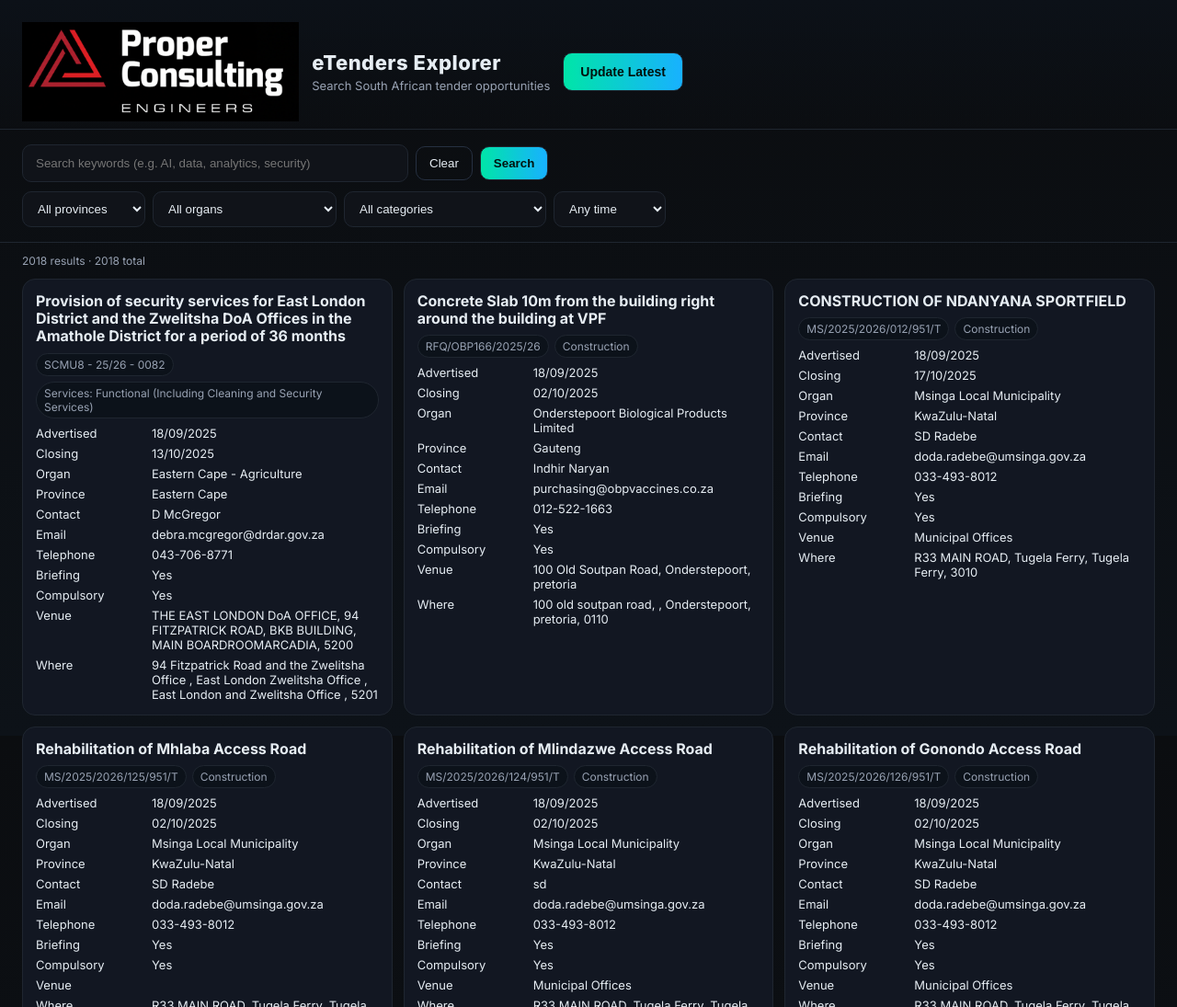
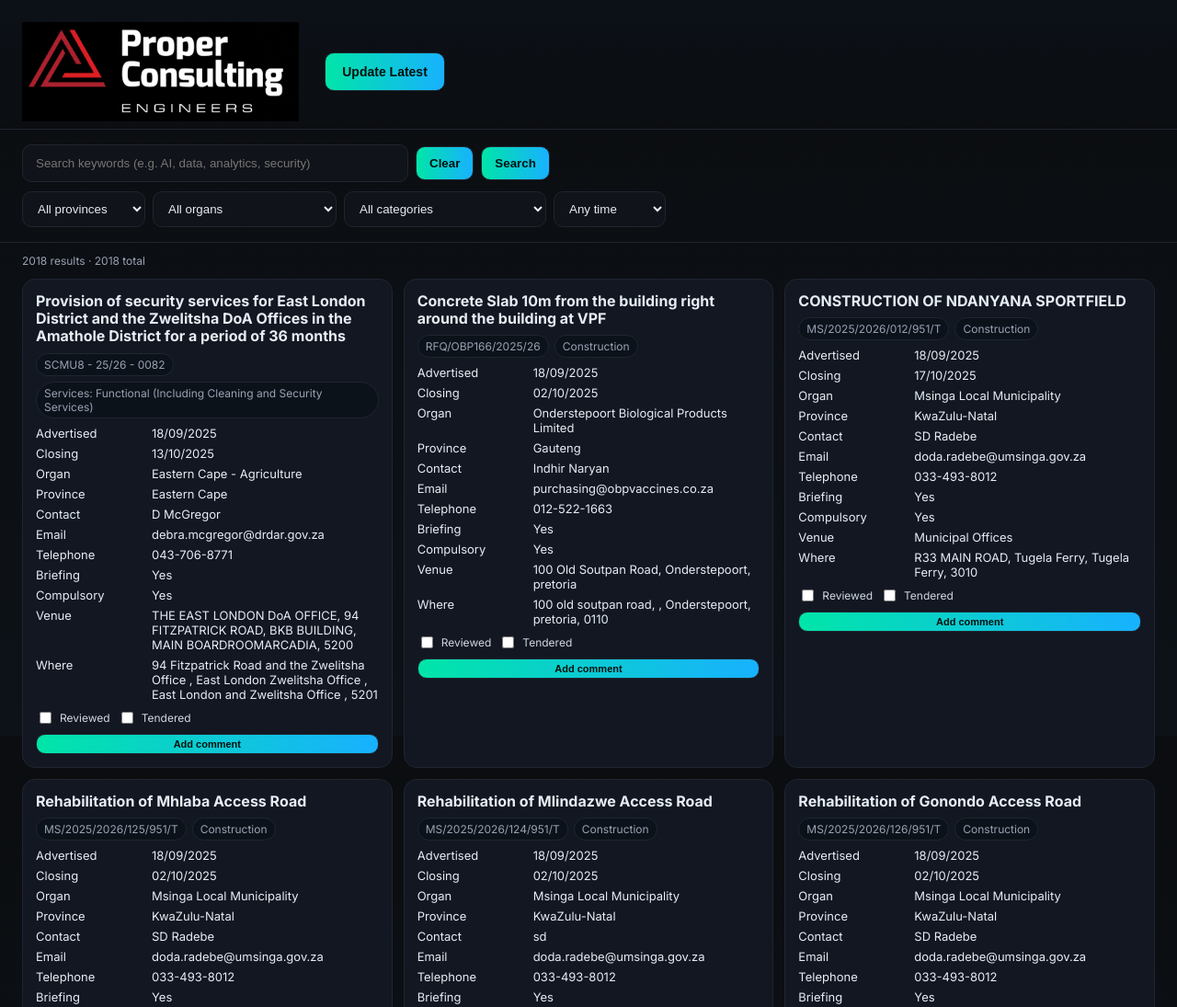
Before and after one commit to ChrisLovable/etenders, a website: page web/index.html in a window 1280 px wide. Shown: the top 1095 px of the page at 92% size. Drawn offline with nearby package versions, Linux system fonts and the light colour scheme; no server answers; files whose address does not match are found by name.

Commit message:
Deploy latest UI + flags + comments

```diff
--- a/web/index.html
+++ b/web/index.html
@@ -14,10 +14,7 @@
   <header class="app-header">
     <div class="left">
       <img src="/assets/logo.png" alt="Proper Consulting Engineers" class="logo" />
-      <div class="titles">
-        <div class="brand">eTenders Explorer</div>
-        <div class="subtitle">Search South African tender opportunities</div>
-      </div>
+      <div class="titles"></div>
       <button id="updateBtn" class="btn primary big">Update Latest</button>
       <span id="updateMsg" class="muted" style="margin-left:8px"></span>
     </div>
@@ -26,7 +23,7 @@
   <section class="controls">
     <div class="search-row">
       <input id="q" class="input" type="text" placeholder="Search keywords (e.g. AI, data, analytics, security)" />
-      <button id="clearBtn" class="btn ghost" title="Clear search">Clear</button>
+      <button id="clearBtn" class="btn primary" title="Clear search">Clear</button>
       <button id="searchBtn" class="btn primary">Search</button>
     </div>
     <div class="filters-row">
--- a/web/main.js
+++ b/web/main.js
@@ -13,6 +13,7 @@
 
 let rows = [];
 let aiMap = new Map();
+let serverFlags = {};
 
 async function loadCsv(url){
   return new Promise((resolve,reject)=>{
@@ -88,7 +89,9 @@
   stats.textContent = `${data.length} results · ${rows.length} total`;
 
   for(const r of data){
-    const card=document.createElement('div');card.className='card';
+    const card=document.createElement('div');
+    const isCivil = String(r['Category']||'').toLowerCase().includes('civil engineering');
+    card.className = 'card' + (isCivil ? ' civil' : '');
 
     const title=document.createElement('div');title.className='title';
     title.textContent=r['Tender Description'];
@@ -114,6 +117,72 @@
     add('Venue', r['Briefing Venue']);
     add('Where', r['Place where goods, works or services are required']);
     card.appendChild(kv);
+
+    // Flags: Reviewed / Tendered (persist to localStorage keyed by tender number)
+    const flags=document.createElement('div');flags.className='flags';
+    const reviewedId = `rev_${r['Tender Number']}`;
+    const tenderedId = `ten_${r['Tender Number']}`;
+    const reviewed = document.createElement('input'); reviewed.type='checkbox'; reviewed.id=reviewedId;
+    const tendered = document.createElement('input'); tendered.type='checkbox'; tendered.id=tenderedId;
+
+    // Load persisted (server first, fallback to localStorage)
+    const localSaved = JSON.parse(localStorage.getItem('tenderFlags')||'{}');
+    const sv = serverFlags[r['Tender Number']] || {};
+    const initialReviewed = (sv.reviewed !== undefined) ? sv.reviewed : localSaved[reviewedId];
+    const initialTendered = (sv.tendered !== undefined) ? sv.tendered : localSaved[tenderedId];
+    if (initialReviewed) reviewed.checked = true;
+    if (initialTendered) { tendered.checked = true; card.classList.add('tendered'); }
+
+    const saveFlags = ()=>{
+      const obj = JSON.parse(localStorage.getItem('tenderFlags')||'{}');
+      obj[reviewedId] = reviewed.checked;
+      obj[tenderedId] = tendered.checked;
+      localStorage.setItem('tenderFlags', JSON.stringify(obj));
+      // Try to persist to server
+      fetch('/api/flags', { method:'POST', headers:{'Content-Type':'application/json'}, body: JSON.stringify({ tenderNumber: r['Tender Number'], reviewed: reviewed.checked, tendered: tendered.checked }) }).catch(()=>{});
+      if (tendered.checked) card.classList.add('tendered'); else card.classList.remove('tendered');
+    };
+    reviewed.addEventListener('change', saveFlags);
+    tendered.addEventListener('change', saveFlags);
+
+    const rLabel=document.createElement('label'); rLabel.htmlFor=reviewedId; rLabel.innerHTML='<span>Reviewed</span>'; rLabel.prepend(reviewed);
+    const tLabel=document.createElement('label'); tLabel.htmlFor=tenderedId; tLabel.innerHTML='<span>Tendered</span>'; tLabel.prepend(tendered);
+    // Add comment button inline with flags
+    const commentBtn = document.createElement('button');
+    commentBtn.className='btn primary sm';
+    commentBtn.textContent='Add comment';
+    flags.appendChild(rLabel); flags.appendChild(tLabel); flags.appendChild(commentBtn);
+    card.appendChild(flags);
+
+    // Add comment section (toggleable)
+    const commentWrap = document.createElement('div');
+    commentWrap.className='comment';
+    const textarea = document.createElement('textarea');
+    textarea.placeholder = 'Write a short note for this tender...';
+    const commentActions = document.createElement('div');
+    commentActions.className='actions';
+    const saveComment = document.createElement('button'); saveComment.className='btn primary'; saveComment.textContent='Save';
+    const cancelComment = document.createElement('button'); cancelComment.className='btn'; cancelComment.textContent='Cancel';
+    commentActions.appendChild(saveComment); commentActions.appendChild(cancelComment);
+    commentWrap.appendChild(textarea); commentWrap.appendChild(commentActions);
+    card.appendChild(commentBtn);
+    card.appendChild(commentWrap);
+
+    // Populate from server/local if exists
+    const existingComment = (serverFlags[r['Tender Number']]||{}).comment || localSaved[`com_${r['Tender Number']}`] || '';
+    if (existingComment) { textarea.value = existingComment; }
+
+    commentBtn.addEventListener('click', ()=>{
+      commentWrap.style.display = commentWrap.style.display==='flex' ? 'none' : 'flex';
+    });
+    cancelComment.addEventListener('click', ()=>{ commentWrap.style.display='none'; });
+    saveComment.addEventListener('click', ()=>{
+      const obj = JSON.parse(localStorage.getItem('tenderFlags')||'{}');
+      obj[`com_${r['Tender Number']}`] = textarea.value;
+      localStorage.setItem('tenderFlags', JSON.stringify(obj));
+      fetch('/api/flags', { method:'POST', headers:{'Content-Type':'application/json'}, body: JSON.stringify({ tenderNumber: r['Tender Number'], comment: textarea.value }) }).catch(()=>{});
+      commentWrap.style.display='none';
+    });
 
     grid.appendChild(card);
   }
@@ -207,6 +276,11 @@
 (async function init(){
   const adv = await loadCsv(advertisedCsvUrl);
   rows = adv;
+  // Load server flags if available
+  try {
+    const res = await fetch('/api/flags');
+    if (res.ok) serverFlags = await res.json();
+  } catch (_) {}
   buildFilters(rows);
   filterRows();
 })();
--- a/web/styles.css
+++ b/web/styles.css
@@ -14,7 +14,7 @@
 }
 *{box-sizing:border-box}
 html,body{margin:0;padding:0;height:100%;font-family:'Inter',system-ui,-apple-system,Segoe UI,Roboto,Arial,sans-serif;background:linear-gradient(180deg,#0b0d10 0%,#0d1218 100%);color:var(--text)}
-.app-header{padding:24px 24px 8px;border-bottom:1px solid var(--border);background:linear-gradient(180deg,#0c1118,transparent)}
+.app-header{padding:24px 24px 8px;border-bottom:1px solid var(--border);background:linear-gradient(180deg,#0c1118,transparent);color:var(--text)}
 .brand{font-size:22px;font-weight:800;letter-spacing:0.5px}
 .subtitle{color:var(--muted);font-size:13px;margin-top:4px}
 .controls{padding:16px 24px;border-bottom:1px solid var(--border)}
@@ -30,11 +30,22 @@
 .btn:hover{transform:translateY(-1px);border-color:#2c3644}
 .btn.primary{background:linear-gradient(90deg,var(--accent),#18b1ff);color:#02120e;font-weight:700}
 .btn.big{padding:12px 18px;font-size:14px}
+.btn.sm{padding:4px 8px;font-size:11px}
 .btn.ghost{background:transparent;border-color:#263041}
 .switch{display:flex;gap:6px;align-items:center;color:var(--muted)}
 .results{padding:12px 24px}
 .grid{display:grid;grid-template-columns:repeat(auto-fill,minmax(320px,1fr));gap:12px;margin-top:12px}
-.card{background:var(--card);border:1px solid var(--border);border-radius:14px;padding:14px;display:flex;flex-direction:column;gap:8px}
+.card{background:var(--card);border:1px solid var(--border);border-radius:14px;padding:14px;display:flex;flex-direction:column;gap:8px;color:var(--text)}
+.card.civil{background:#0a1f44;border-color:#113060}
+.card.civil .title{color:#e6edf3}
+.card.civil .meta{color:#c9d4e5}
+.card.civil .kv{color:#e6edf3}
+.card.tendered{background:#0f6d3d;border-color:#14a164}
+.flags{display:flex;gap:8px;align-items:center;flex-wrap:nowrap}
+.flags label{display:flex;gap:6px;align-items:center;color:#d0d7e1;font-size:12px}
+.comment{margin-top:8px;display:none;flex-direction:column;gap:6px}
+.comment textarea{background:#0e1420;border:1px solid var(--border);border-radius:8px;color:var(--text);padding:8px;min-height:70px}
+.comment .actions{display:flex;gap:8px}
 .card .title{font-weight:700;line-height:1.2}
 .card .meta{display:flex;flex-wrap:wrap;gap:6px;color:var(--muted);font-size:12px}
 .badge{border:1px solid var(--border);border-radius:999px;padding:4px 8px;background:#0c121a;color:var(--muted)}
```
Also changed, not shown: server.js (+41 -0 lines).
